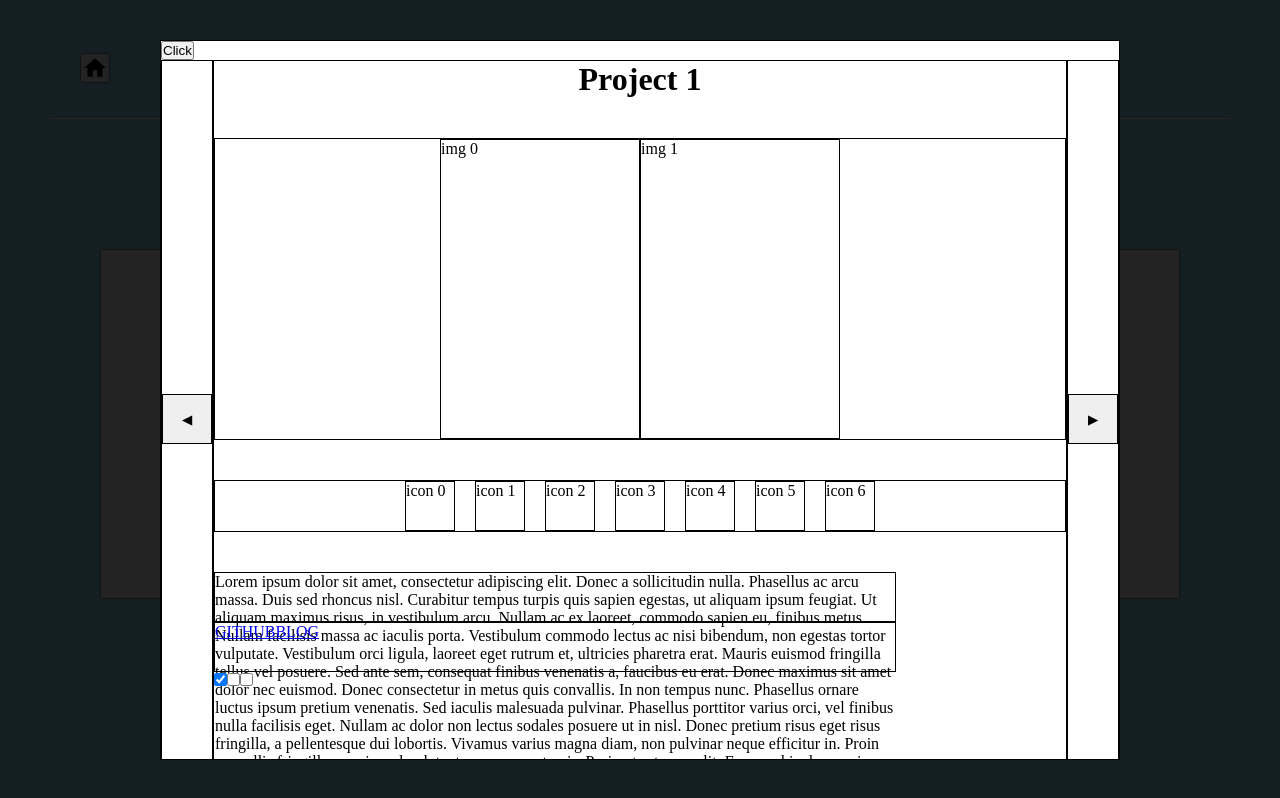
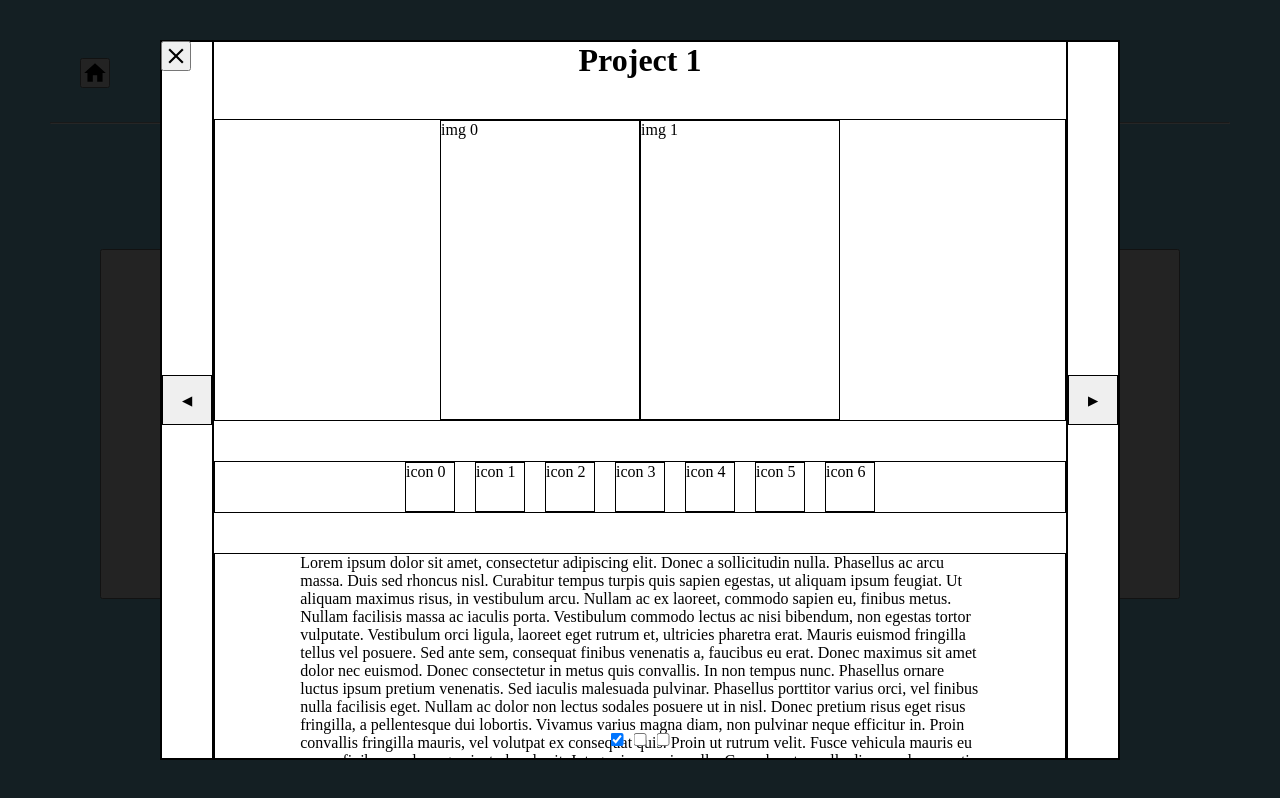
Before and after one commit to godcl1623/portfolio, a React (Create React App) app: page /works in a window 1280 px wide. Both pictures are taken after a click on the button "프로젝트 1". Built offline with nearby package versions, Linux system fonts and the light colour scheme.

Commit message:
develop - 작업물 공통 양식 초안 작성

```diff
--- a/src/components/Modal.js
+++ b/src/components/Modal.js
@@ -2,6 +2,10 @@
 // libraries
 import React from 'react';
 import ReactDOM from 'react-dom';
+/** @jsxImportSource @emotion/react */
+import { css } from '@emotion/react';
+import { MdClose } from "react-icons/md";
+import { sizes } from '../styles/presets';
 
 const Modal = props => {
   // 호출 주체에 따라 다른 컴포넌트 표시
@@ -51,7 +55,21 @@ const Modal = props => {
       }
     >
       {/* 닫기 버튼 */}
-      <button onClick={() => props.changeState(false)}>Click</button>
+      <button
+        onClick={() => props.changeState(false)}
+        css={css`
+          position: fixed;
+          width: 30px;
+          height: 30px;
+          cursor: pointer;
+        `}
+      >
+        <MdClose
+          css={css`
+            ${sizes.full}
+          `}
+        />
+      </button>
       {/* 모달창 표시 컴포넌트 */}
       <PropsComponent />
     </div>
--- a/src/components/layouts/projects/BodySection.js
+++ b/src/components/layouts/projects/BodySection.js
@@ -5,6 +5,7 @@ import { css } from '@emotion/react';
 import { flex, border } from '../../../styles/presets';
 import { imageContainer, iconContainer, projectComment } from '../../../db/projectsData';
 import tools from '../../../modules/customfunctions';
+import { A } from '../../../styles/elementsPreset';
 
 const { selectedHeader } = tools;
 
@@ -16,7 +17,16 @@ const BodySection = () => {
     const selectedProjectNumber = selectedProject.split(' ')[1];
     const isChecked = project === selectedProjectNumber;
     return (
-      <input key={project} type="checkbox" checked={isChecked} onChange={() => {}}/>
+      // 라벨 이용해서 꾸미기
+      <input
+        key={project}
+        type="checkbox"
+        checked={isChecked}
+        onChange={() => {}}
+        css={css`
+          margin: 0 5px;
+        `}
+      />
     );
   });
 
@@ -26,18 +36,47 @@ const BodySection = () => {
       css={css`
         ${border}
         max-width: 100%;
+        height: 100%;
         overflow-y: scroll;
       `}
     >
       { selectedHeader(selectedProject) }
       { imageContainer(2) }
       { iconContainer(7) }
-      <p className="projects-comments" style={{ border: '1px solid black', width: '80%', height: '50px'}}>{ projectComment }</p>
-      <div className="link-container" style={{ border: '1px solid black', width: '80%', height: '50px'}}>
-        <a href="https://github.com/godcl1623" target="_blank" rel="noreferrer noopener">GITHUB</a>
-        <a href="https://godcl1623.tistory.com/" target="_blank" rel="noreferrer noopener">BLOG</a>
+      <p
+        className="projects-comments"
+        css={css`
+          margin: 40px 0;
+          ${border}
+          padding: 0 10%;
+          width: 100%;
+          height: auto;
+        `}
+      >{ projectComment }</p>
+      <div
+        className="link-container"
+        css={css`
+          ${border}
+          width: 100%;
+          height: 50px;
+          ${flex.horizontal.center}
+          justify-content: space-around;
+        `}
+      >
+        <A href="https://github.com/godcl1623" target="_blank" rel="noreferrer noopener">GITHUB</A>
+        <A href="https://godcl1623.tistory.com/" target="_blank" rel="noreferrer noopener">BLOG</A>
       </div>
-      { makeChkboxes }
+      <div
+        className="page-indicator"
+        css={css`
+          position: fixed;
+          left: 50%;
+          bottom: 0;
+          transform: translate(-50%, -50%);
+        `}
+      >
+        { makeChkboxes }
+      </div>
     </div>
   );
 };
--- a/src/modules/customfunctions.js
+++ b/src/modules/customfunctions.js
@@ -95,7 +95,7 @@ const tools = {
       <section
         key={`section ${i}`}
         css={css`
-          margin: ${setState === undefined ? '100px' : '130px'} 0;
+          margin: ${setState === undefined ? '100px' : '125px'} 0;
           ${setState === undefined ? '' : `${flex.horizontal.center}`}
         `}
       >
```
